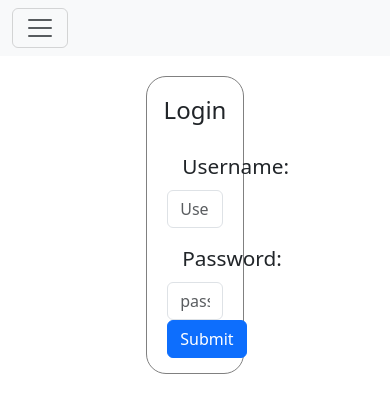
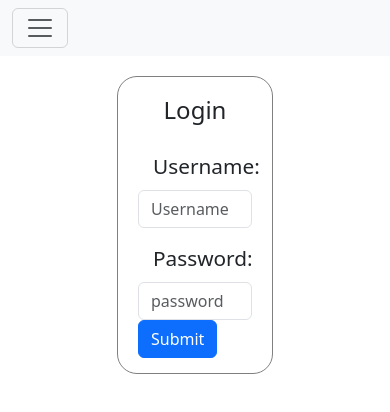
Before and after one commit to Bree-codes/PasswordManager, a React (Create React App) app in the folder passwordmanager/: page /Login in a window 390 px wide. Shown: the top 412 px of the page. Built offline with nearby package versions, Linux system fonts and the light colour scheme.

Commit message:
login Responsive

```diff
--- a/passwordmanager/src/Pages/styling/login.css
+++ b/passwordmanager/src/Pages/styling/login.css
@@ -32,15 +32,21 @@
 .passwords{
     margin-top: 20px;
 }
-@media screen and (min-width: 540px) {
-    .Login{
-        width: 100%;
+@media screen and (max-width: 875px) {
+    .login-form {
+        width: 40%;
     }
+}
 
-   }
-@media screen and (max-width: 540px) {
-    .Login{
-        width: 100%;
+@media screen and (max-width: 380px) {
+    .login-form{
+        width: 40%;
     }
 
 }
+@media screen and (max-width: 355px) {
+    .login-form{
+        width: 40%;
+    }
+
+}
```
